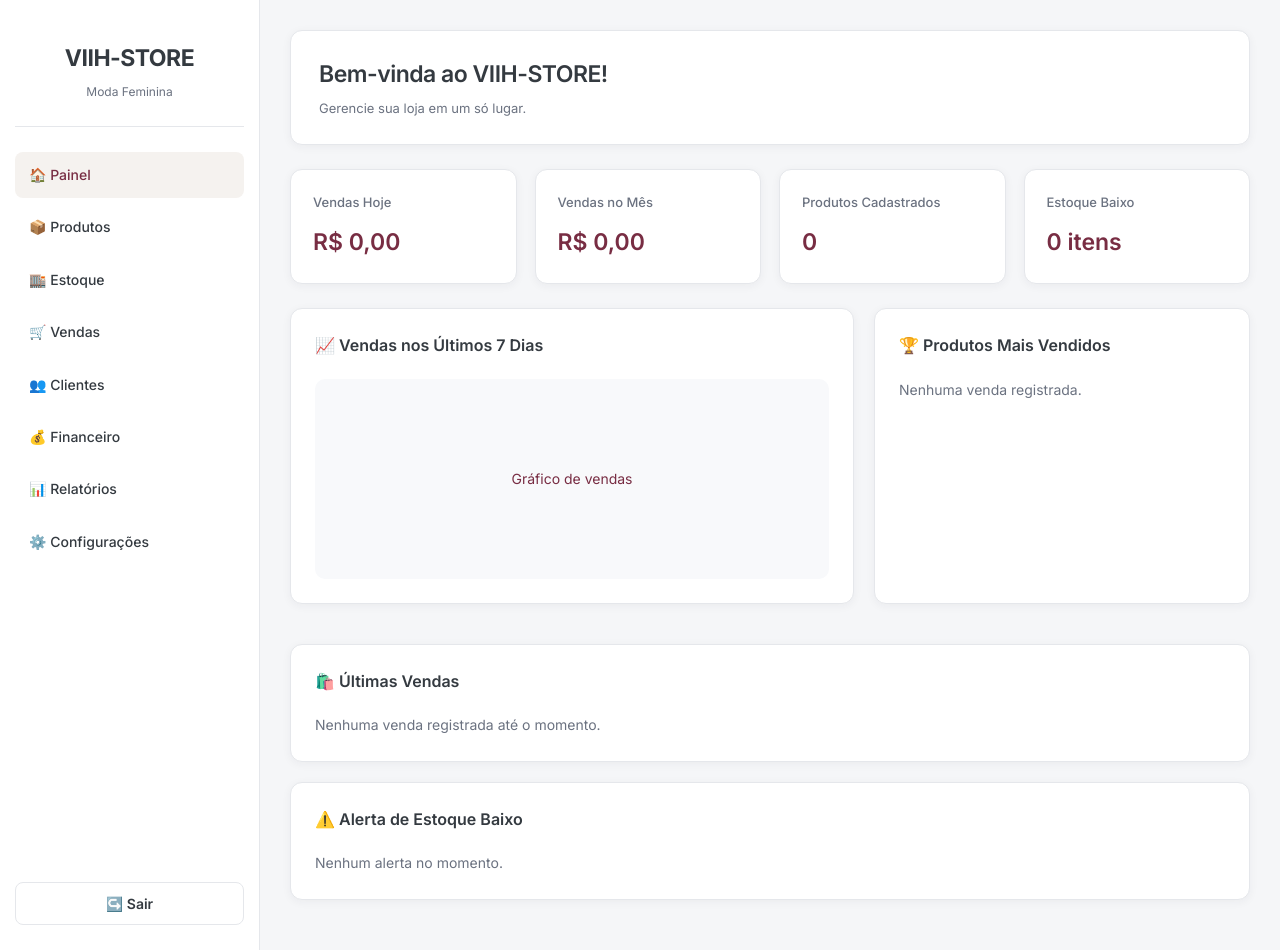
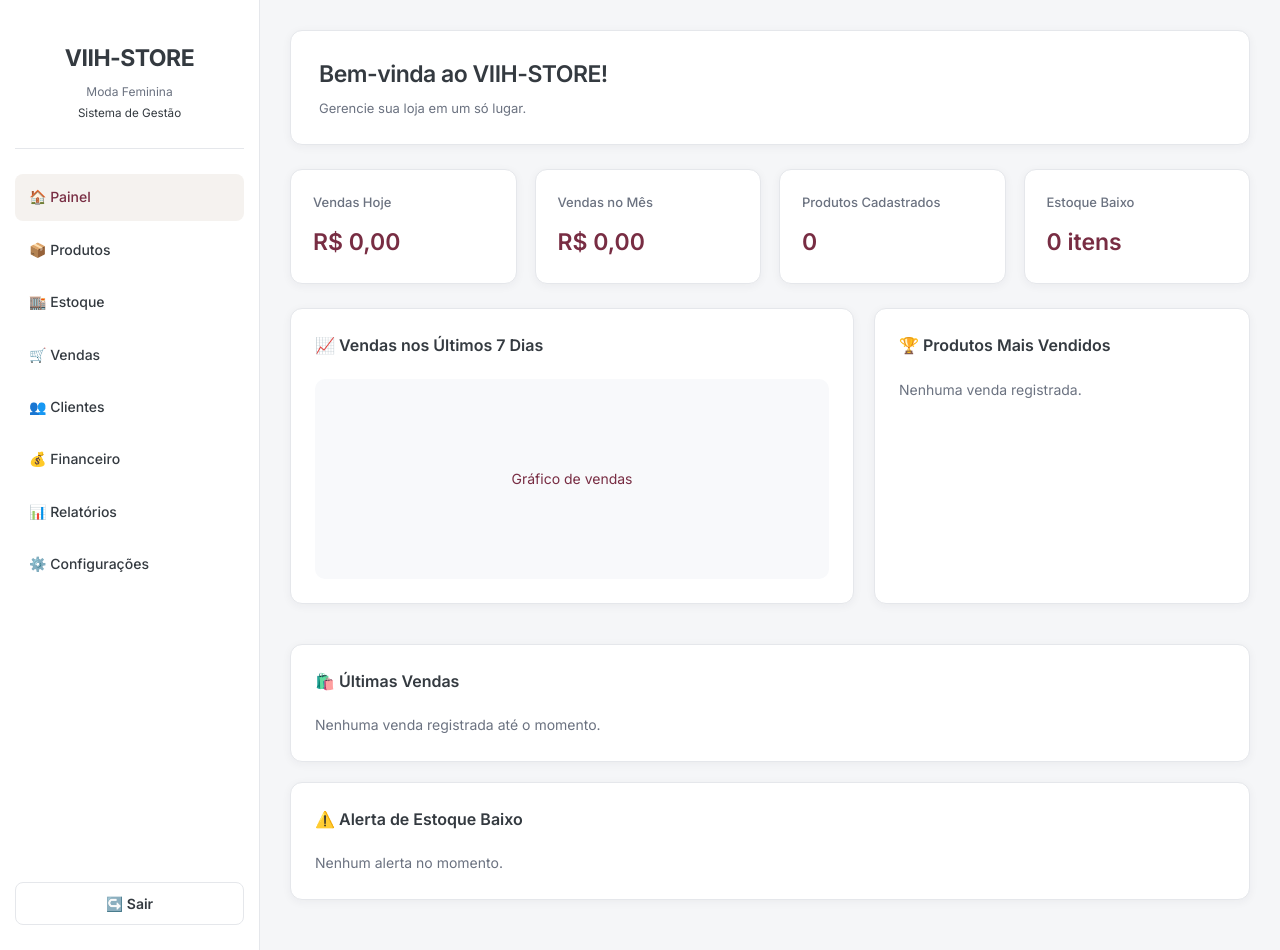
Before and after one commit to Vihh-Store/VIIH-STORE, a plain HTML site: page painel.html in a window 1280 px wide. Drawn offline with Linux system fonts and the light colour scheme; a script that the page names is missing.

Commit message:
Adicionar Sistema de Gestão ao Painel

```diff
--- a/painel.html
+++ b/painel.html
@@ -19,6 +19,7 @@
             <div class="logo">
                 <h1>VIIH-STORE</h1>
                 <p>Moda Feminina</p>
+                <small>Sistema de Gestão</small>
             </div>
 
             <nav class="menu">
```
